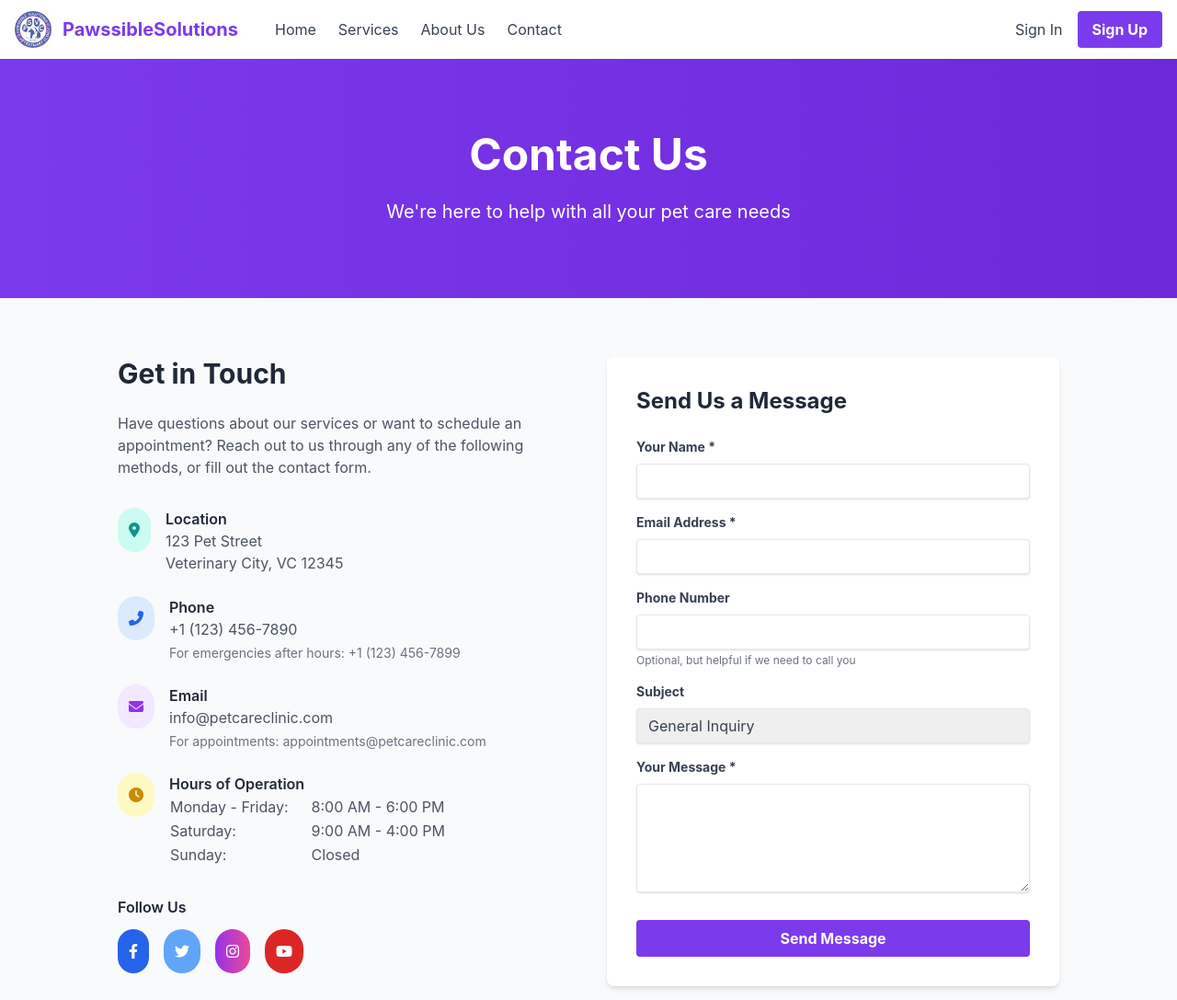
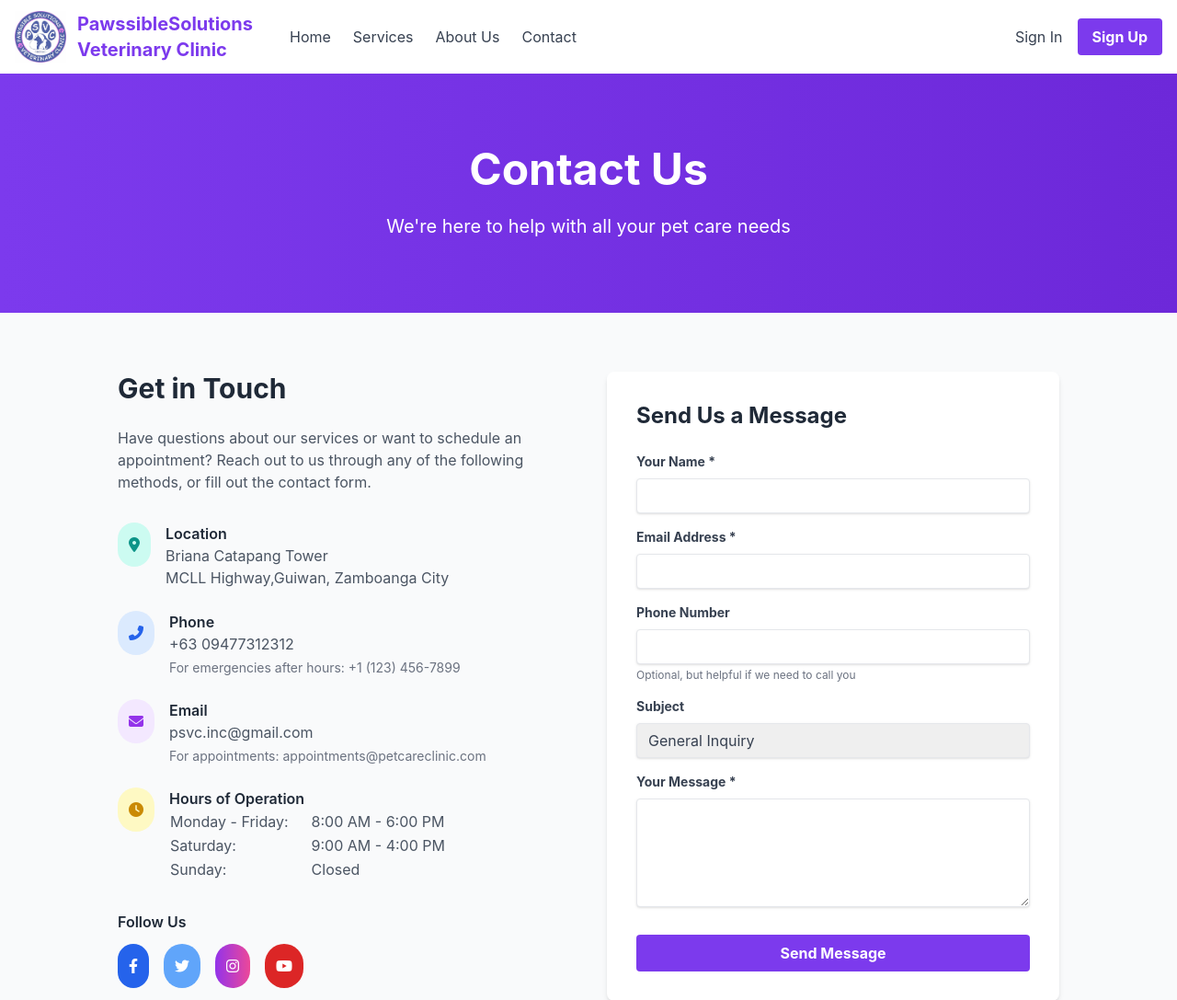
Before and after one commit to MRHeding/PawssibleSolutions, a PHP site: page /contact.php in a window 1280 px wide. Shown: the top 1087 px of the page at 92% size. Run offline with PHP 8.4, Linux system fonts and the light colour scheme; some libraries are stand-ins or nearby versions.

Commit message:
Update contact information and enhance header branding for clarity

```diff
--- a/contact.php
+++ b/contact.php
@@ -55,7 +55,7 @@ include_once 'includes/header.php';
                     </div>
                     <div>
                         <h3 class="font-semibold text-gray-800">Location</h3>
-                        <p class="text-gray-600">123 Pet Street<br>Veterinary City, VC 12345</p>
+                        <p class="text-gray-600">Briana Catapang Tower<br>MCLL Highway,Guiwan, Zamboanga City</p>
                     </div>
                 </div>
 
@@ -65,7 +65,7 @@ include_once 'includes/header.php';
                     </div>
                     <div>
                         <h3 class="font-semibold text-gray-800">Phone</h3>
-                        <p class="text-gray-600">+1 (123) 456-7890</p>
+                        <p class="text-gray-600">+63 09477312312</p>
                         <p class="text-gray-500 text-sm mt-1">For emergencies after hours: +1 (123) 456-7899</p>
                     </div>
                 </div>
@@ -76,7 +76,7 @@ include_once 'includes/header.php';
                     </div>
                     <div>
                         <h3 class="font-semibold text-gray-800">Email</h3>
-                        <p class="text-gray-600">info@petcareclinic.com</p>
+                        <p class="text-gray-600">psvc.inc@gmail.com</p>
                         <p class="text-gray-500 text-sm mt-1">For appointments: appointments@petcareclinic.com</p>
                     </div>
                 </div>
--- a/dashboard.php
+++ b/dashboard.php
@@ -65,7 +65,7 @@ $records_stmt->execute();
 include_once 'includes/header.php';
 ?>
 
-<div class="bg-gradient-to-r from-blue-500 to-teal-400 py-10">
+<div class="bg-gradient-to-r from-violet-600 to-violet-700 py-10">
     <div class="container mx-auto px-4">
         <h1 class="text-3xl font-bold text-white">Welcome, <?php echo $first_name . ' ' . $last_name; ?></h1>
         <p class="text-white text-opacity-90 mt-2">Manage your pets' health and appointments</p>
--- a/includes/header.php
+++ b/includes/header.php
@@ -17,8 +17,8 @@
             <div class="flex items-center justify-between">
                 <div class="flex items-center">
                     <a href="index.php" class="flex items-center">
-                        <img src="assets/images/logo.png" alt="PetCare Clinic Logo" class="h-10 mr-3">
-                        <span class="text-xl font-bold text-violet-600">PawssibleSolutions</span>
+                        <img src="assets/images/logo.png" alt="PetCare Clinic Logo" class="h-14 w-auto mr-3">
+                        <span class="text-xl font-bold text-violet-600">PawssibleSolutions <br> Veterinary Clinic</span>
                     </a>
 
                     <div class="hidden md:flex items-center space-x-6 ml-10">
```
